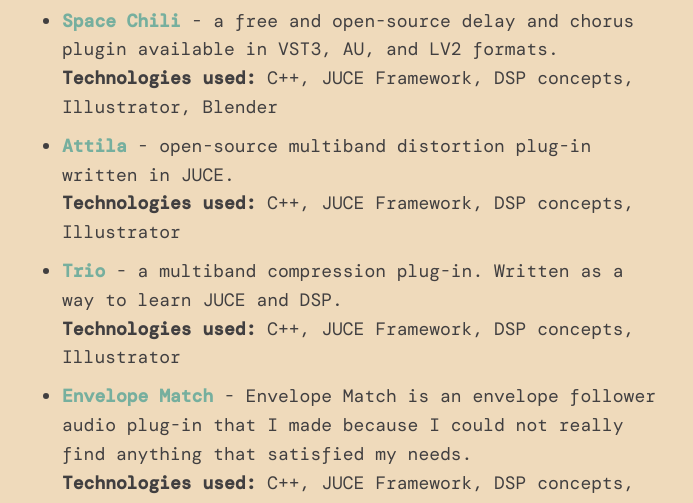
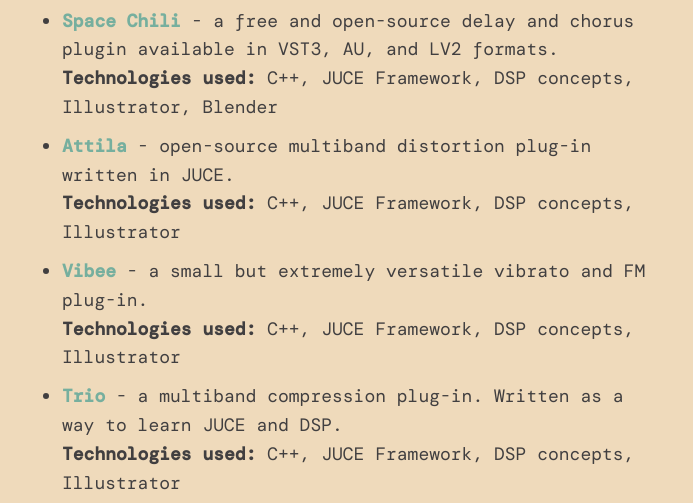
Before and after one commit to glafiro/glafo-website, a plain HTML site: page index.html in a window 1280 px wide. Shown: the part 518-1021 px from the top of the page, without its empty margins (293-986 px from the left). Drawn offline with nearby package versions, Linux system fonts and the light colour scheme; a web font is replaced by a local one.

Commit message:
Update index.html

```diff
--- a/index.html
+++ b/index.html
@@ -48,6 +48,10 @@
                     <a href="https://github.com/glafiro/attila">Attila</a> - open-source multiband distortion plug-in written in JUCE.
                         <br><b>Technologies used:</b> C++, JUCE Framework, DSP concepts, Illustrator
                 </li>
+		<li class="list-item">
+                    <a href="https://github.com/glafiro/vibee">Vibee</a> - a small but extremely versatile vibrato and FM plug-in.
+                        <br><b>Technologies used:</b> C++, JUCE Framework, DSP concepts, Illustrator
+                </li>
                 <li class="list-item">
                     <a href="https://github.com/glafiro/trio">Trio</a> - a multiband compression plug-in. Written as a way to learn JUCE and DSP.
                         <br><b>Technologies used:</b> C++, JUCE Framework, DSP concepts, Illustrator
```
